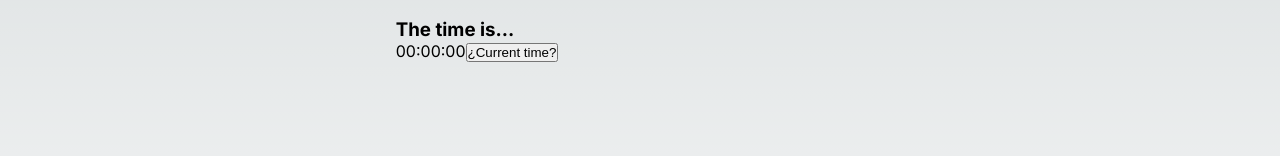
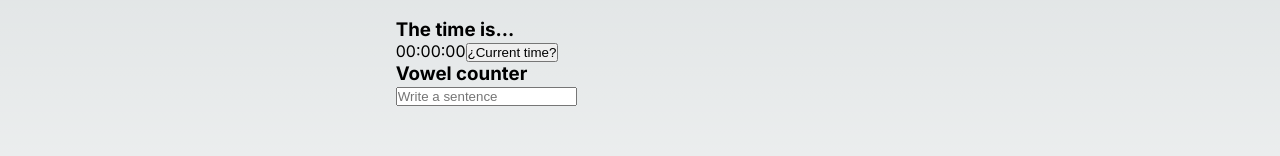
Before and after one commit to Aluonam/pt_v12_prueba1, a Next.js app in the folder prueba1/: page / in a window 1280 px wide. Shown: the part 255-411 px from the top of the page. Built offline with nearby package versions, Linux system fonts and the light colour scheme; no server answers.

Commit message:
feat: component vowel counter with state for counter and input

```diff
--- a/prueba1/pages/components/VowelCounter.tsx
+++ b/prueba1/pages/components/VowelCounter.tsx
@@ -0,0 +1,17 @@
+import React, { useState } from 'react'
+
+const VowelCounter = () => {
+
+    const [sentence, setSentence] = useState<string>("")
+    const [counter, setCounter] = useState<number>(0)
+
+  return (
+    <>
+    <h3>Vowel counter</h3>
+    <input placeholder='Write a sentence' onChange={(e)=>{setSentence(e.target.value)}}></input>
+    {sentence}
+    </>
+  )
+}
+
+export default VowelCounter
--- a/prueba1/pages/index.tsx
+++ b/prueba1/pages/index.tsx
@@ -4,6 +4,7 @@ import styles from "@/styles/Home.module.css";
 import TableDataPosts from "./components/TableDataPosts";
 import DelLastWord from "./components/DelLastWord";
 import ActualHourButton from "./components/ActualHourButton";
+import VowelCounter from "./components/VowelCounter";
 
 
 const inter = Inter({ subsets: ["latin"] });
@@ -26,6 +27,8 @@ export default function Home() {
           <DelLastWord></DelLastWord>
           <br></br>
           <ActualHourButton></ActualHourButton>
+          <br></br>
+          <VowelCounter></VowelCounter>
         </div>
       </main>
     </>
```
